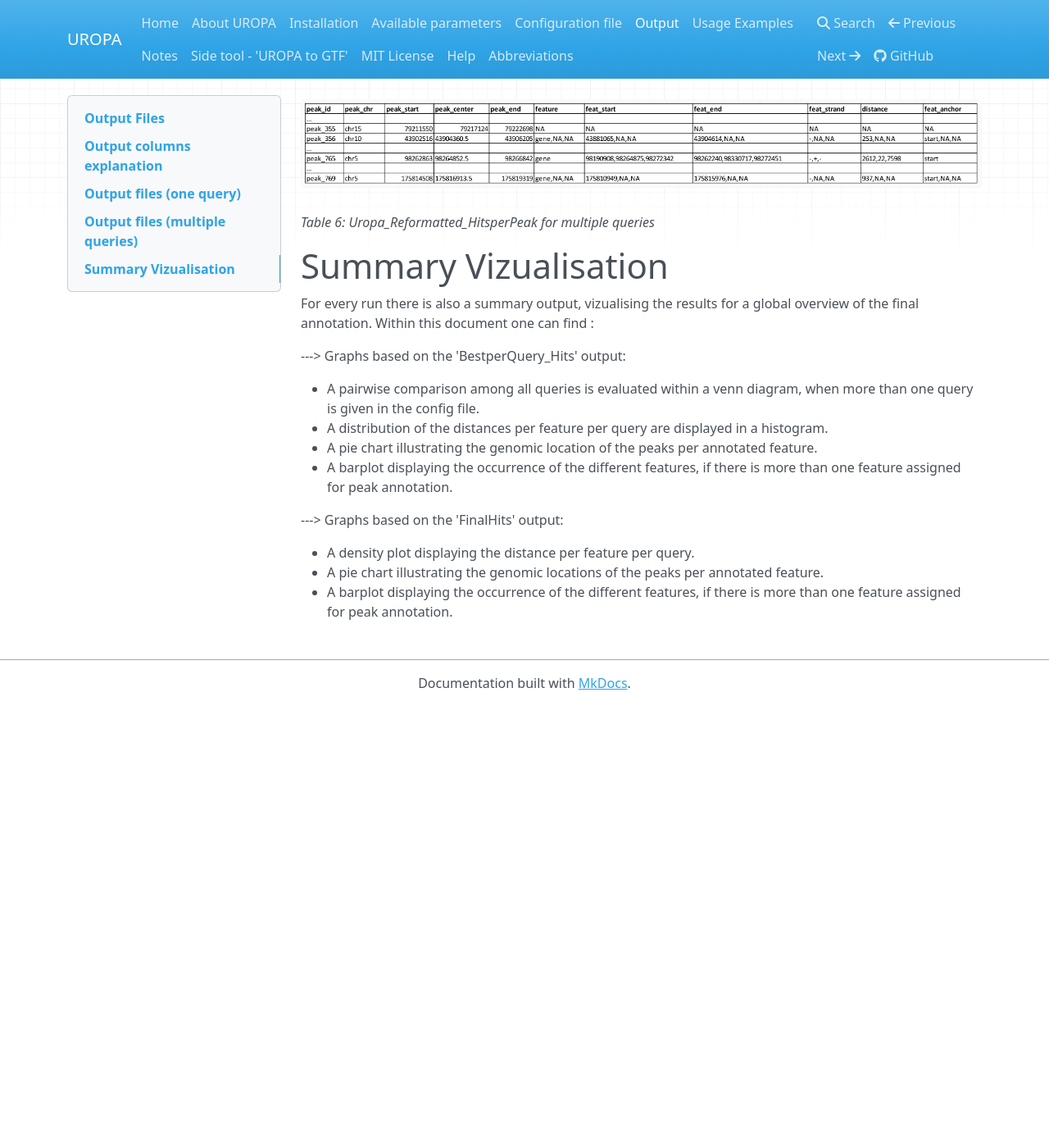
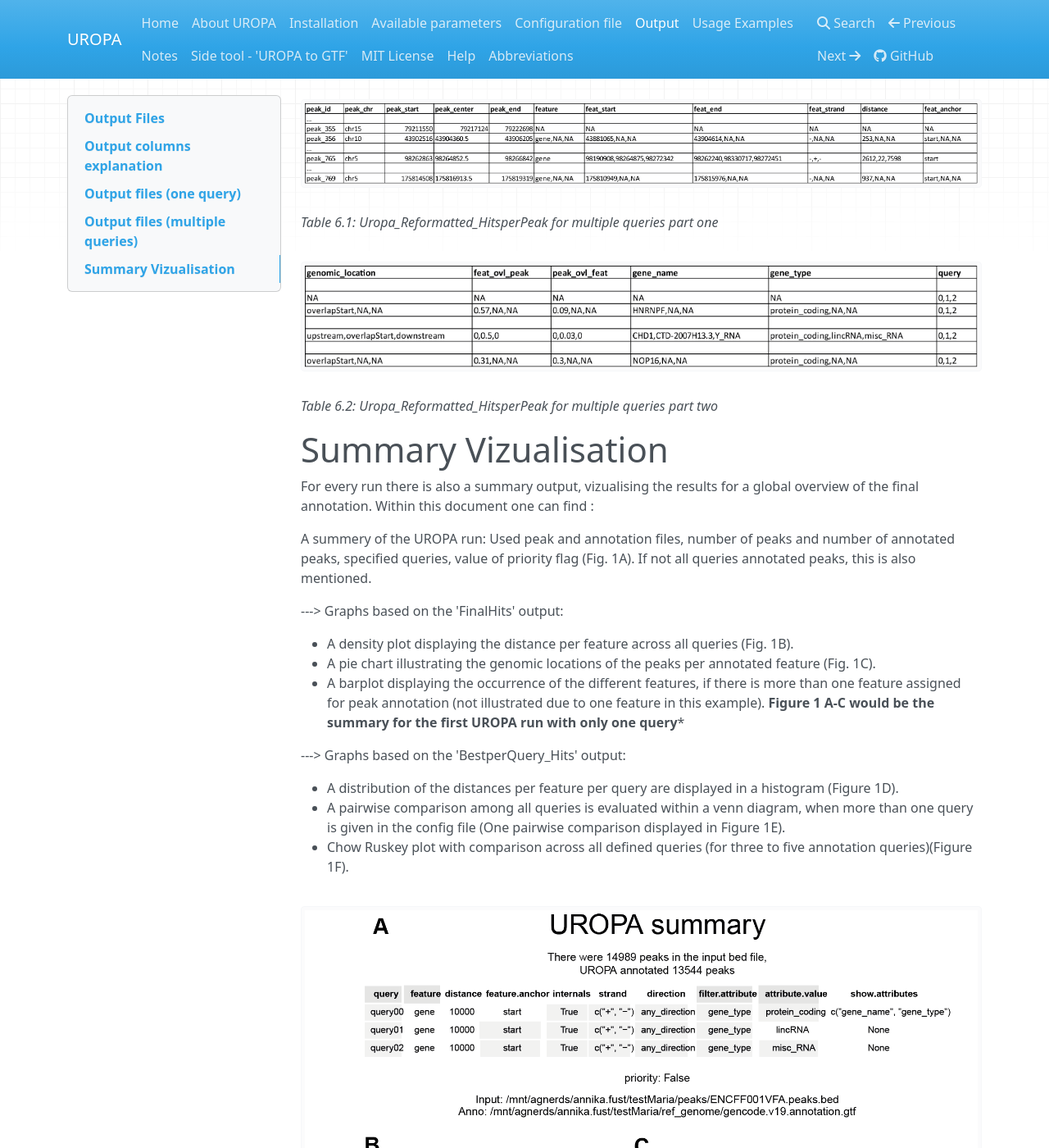
Before and after one commit to loosolab/UROPA, an MkDocs documentation site: the page built from docs/output.md, in a window 1280 px wide and 1400 px high, scrolled down 3278 px. Shown: the whole window at 82% size. Built offline with MkDocs 1.6.1, drawn with Linux system fonts in a browser that asks for light colours; nearby versions of some CDN libraries; old or Windows-style settings are respelled for this version of MkDocs; before the commit the page ends 4139 px from its top, so only the background shows below that; some of the changed text lies outside the part shown.

Commit message:
added summary example

```diff
--- a/docs/output.md
+++ b/docs/output.md
@@ -89,23 +89,29 @@ _Table 4: FinalHits for mulitple queries_
 _Table 5: Uropa_BestperQuery_Hits for multiple queries_
 
 ![table6](img/output-formats-06.png)
-_Table 6: Uropa_Reformatted_HitsperPeak for multiple queries_
+_Table 6.1: Uropa_Reformatted_HitsperPeak for multiple queries part one_
 
+![table6](img/output-formats-07.png)
+_Table 6.2: Uropa_Reformatted_HitsperPeak for multiple queries part two_
 
 #Summary Vizualisation
 
 For every run there is also a summary output, vizualising the results for a global overview of the final annotation. Within this document one can find :
 
----> Graphs based on the 'BestperQuery_Hits' output:
-
-* A pairwise comparison among all queries is evaluated within a venn diagram, when more than one query is given in the config file.
-* A distribution of the distances per feature per query are displayed in a histogram.
-* A pie chart illustrating the genomic location of the peaks per annotated feature.
-* A barplot displaying the occurrence of the different features, if there is more than one feature assigned for peak annotation.
-
+A summery of the UROPA run: Used peak and annotation files, number of peaks and number of annotated peaks, specified queries, value of priority flag (Fig. 1A). If not all queries annotated peaks, this is also mentioned.
 
 ---> Graphs based on the 'FinalHits' output:
 
-* A density plot displaying the distance per feature per query.
-* A pie chart illustrating the genomic locations of the peaks per annotated feature.
-* A barplot displaying the occurrence of the different features, if there is more than one feature assigned for peak annotation.
+* A density plot displaying the distance per feature across all queries (Fig. 1B).
+* A pie chart illustrating the genomic locations of the peaks per annotated feature (Fig. 1C).
+* A barplot displaying the occurrence of the different features, if there is more than one feature assigned for peak annotation (not illustrated due to one feature in this example).
+**Figure 1 A-C would be the summary for the first UROPA run with only one query***
+
+---> Graphs based on the 'BestperQuery_Hits' output:
+
+* A distribution of the distances per feature per query are displayed in a histogram (Figure 1D).
+* A pairwise comparison among all queries is evaluated within a venn diagram, when more than one query is given in the config file (One pairwise comparison displayed in Figure 1E).
+* Chow Ruskey plot with comparison across all defined queries (for three to five annotation queries)(Figure 1F).
+
+![summary](img/output-formats-summary.png)
+_Figure 1: Summary Example for queries as above described._
```
Also changed, not shown: docs/img/output-formats-01.png, docs/img/output-formats-summary.png (added), 1 other file.
